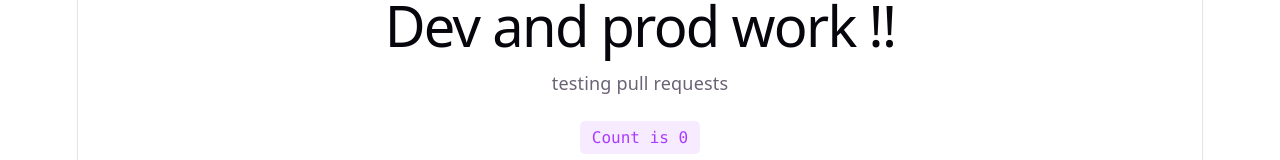
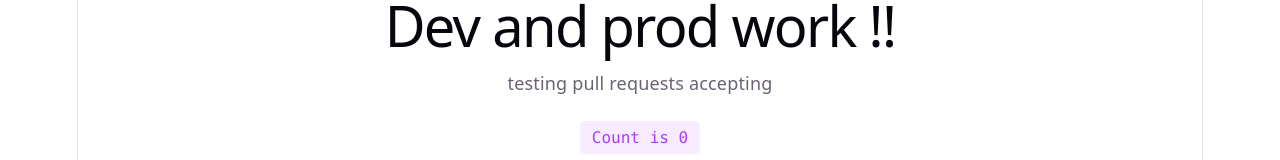
Before and after one commit to umd-shereen/umd-git-aws-cicd, a React (Vite) app: page / in a window 1280 px wide. Shown: the part 261-421 px from the top of the page. Built offline with nearby package versions, Linux system fonts and the light colour scheme.

Commit message:
pull requests accepting

```diff
--- a/src/App.tsx
+++ b/src/App.tsx
@@ -18,7 +18,7 @@ function App() {
         <div>
           <h1>Dev and prod work !!</h1>
           <p>
-           testing pull requests
+           testing pull requests accepting
           </p>
         </div>
         <button
```
